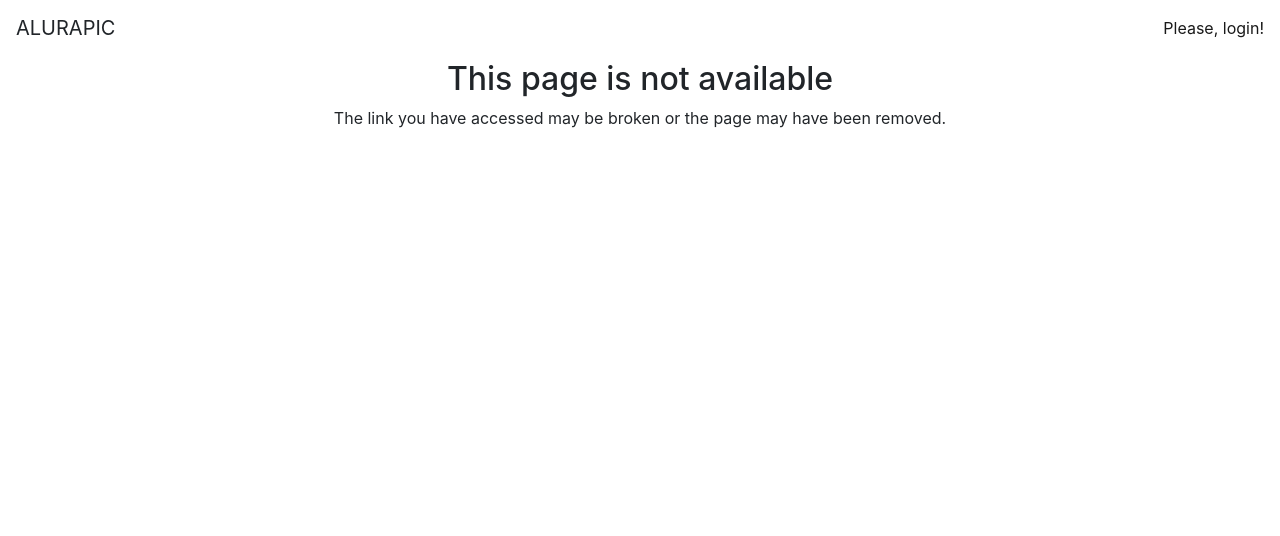
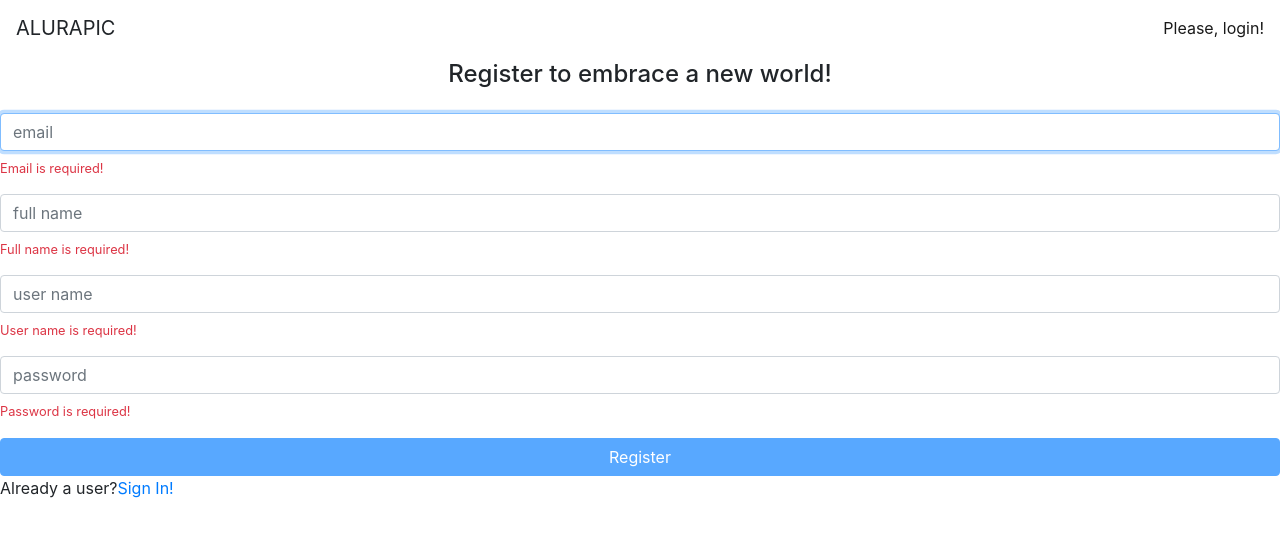
Before and after one commit to lbenedette/angular-alurapic, an Angular app: page /signup in a window 1280 px wide. Shown: the top 536 px of the page. Built offline with nearby package versions, Linux system fonts and the light colour scheme.

Commit message:
Creating new validators, async validators (getting info from api)

```diff
--- a/src/app/app-routing.module.ts
+++ b/src/app/app-routing.module.ts
@@ -7,6 +7,7 @@
 import { SignInComponent } from './home/signin/signin.component';
 
 import { AuthGuard } from './core/auth/auth.guard';
+import { SignUpComponent } from './home/signup/signup.component';
 
 
 const routes: Routes = [
@@ -14,6 +15,10 @@
     path: '',
     component: SignInComponent,
     canActivate: [AuthGuard]
+  },
+  {
+    path: 'signup',
+    component: SignUpComponent
   },
   {
     path: 'users/:userName',
--- a/src/app/home/home.module.ts
+++ b/src/app/home/home.module.ts
@@ -5,10 +5,12 @@
 import { VmessageModule } from '../shared/components/vmessage/vmessage.module' ;
 import { SignInComponent } from './signin/signin.component';
 import { RouterModule } from '@angular/router';
+import { SignUpComponent } from './signup/signup.component';
 
 @NgModule({
   declarations: [
-    SignInComponent
+    SignInComponent,
+    SignUpComponent
   ],
   imports: [
     CommonModule,
--- /dev/null
+++ b/src/app/home/signup/signup.component.html
@@ -0,0 +1,45 @@
+<h4 class="text-center"> Register to embrace a new world!</h4>
+
+<form [formGroup]="signupForm" class="form mt-4">
+  <div class="form-group">
+    <input formControlName="email" placeholder="email" class="form-control" autofocus>
+    <app-vmessage
+      *ngIf="signupForm.get('email').errors?.required"
+      text="Email is required!">
+    </app-vmessage>
+  </div>
+
+  <div class="form-group">
+    <input formControlName="fullName" placeholder="full name" class="form-control">
+    <app-vmessage
+      *ngIf="signupForm.get('fullName').errors?.required"
+      text="Full name is required!">
+    </app-vmessage>
+  </div>
+
+  <div class="form-group">
+    <input formControlName="userName" placeholder="user name" class="form-control">
+    <app-vmessage
+      *ngIf="signupForm.get('userName').errors?.required"
+      text="User name is required!">
+    </app-vmessage>
+
+    <ap-vmessage
+      text="Username already taken"
+      *ngIf="signupForm.get('userName').errors?.userNameTaken">
+    </ap-vmessage>
+    <small *ngIf="signupForm.get('userName').valid" class="text-success">User available</small>
+  </div>
+
+  <div class="form-group">
+    <input formControlName="password" type="password" placeholder="password" class="form-control">
+    <app-vmessage
+      *ngIf="signupForm.get('password').errors?.required"
+      text="Password is required!">
+    </app-vmessage>
+  </div>
+
+  <button [disabled]="signupForm.invalid || signupForm.pending" class="btn btn-primary btn-block">Register</button>
+
+  <p>Already a user?<a [routerLink]="['']">Sign In!</a></p>
+</form>
--- /dev/null
+++ b/src/app/home/signup/signup.component.ts
@@ -0,0 +1,37 @@
+import { Component, OnInit } from '@angular/core';
+import { FormGroup, FormBuilder, Validators } from '@angular/forms';
+
+import { UserNotTakenValidatorService } from './user-not-taken.validator.service';
+
+@Component({
+  selector: 'app-signup',
+  templateUrl: './signup.component.html',
+  styleUrls: ['./signup.component.css']
+})
+export class SignUpComponent implements OnInit {
+
+  signupForm: FormGroup;
+
+  constructor(
+    private formBuilder: FormBuilder,
+    private userNotTakenValidatorService: UserNotTakenValidatorService
+  ) { }
+
+  ngOnInit(): void {
+    this.signupForm = this.formBuilder.group({
+      email: ['', [Validators.required, Validators.email]],
+      fullName: ['', [Validators.required, Validators.minLength(2), Validators.maxLength(40)]],
+      userName: ['',
+        [
+          Validators.required,
+          Validators.pattern(/^[a-z0-9_\-]+$/),
+          Validators.minLength(2),
+          Validators.maxLength(30)
+        ],
+        this.userNotTakenValidatorService.checkUserNameTaken()
+      ],
+      password: ['', [Validators.required, Validators.minLength(8), Validators.maxLength(14)]],
+    })
+  }
+
+}
--- /dev/null
+++ b/src/app/home/signup/signup.service.ts
@@ -0,0 +1,14 @@
+import { Injectable } from '@angular/core';
+import { HttpClient } from '@angular/common/http';
+
+@Injectable({
+  providedIn: 'root'
+})
+export class SignupService {
+
+  constructor(private http: HttpClient) { }
+
+  checkUserNameTaken(userName: string) {
+    return this.http.get(`http://localhost:3000/user/exists/${userName}`);
+  }
+}
--- /dev/null
+++ b/src/app/home/signup/user-not-taken.validator.service.ts
@@ -0,0 +1,24 @@
+import { Injectable } from '@angular/core';
+import { AbstractControl } from '@angular/forms';
+import { debounceTime, switchMap, map, first } from 'rxjs/operators';
+
+import { SignupService } from "./signup.service";
+
+@Injectable({
+  providedIn: 'root'
+})
+export class UserNotTakenValidatorService {
+
+  constructor(private signupService: SignupService) { }
+
+  checkUserNameTaken() {
+    return (control: AbstractControl) => {
+      return control
+        .valueChanges
+        .pipe(debounceTime(300))
+        .pipe(switchMap(userName => this.signupService.checkUserNameTaken(userName)))
+        .pipe(map(isTaken => isTaken ? { userNameTaken: true } : null))
+        .pipe(first());
+    }
+  }
+}
```
Also changed, not shown: src/app/home/signup/signup.component.css (added), 2 other files (tests, documents, lock files or other folders).
